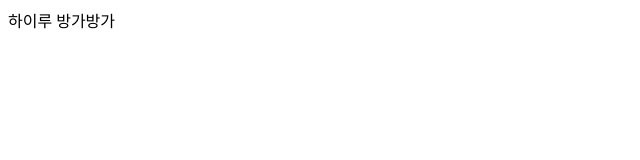
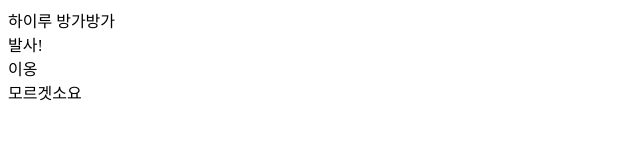
Before and after one commit to SuhyeonPlay/pairplay, a plain HTML site: page index.html in a window 1280 px wide. Shown: the whole page, without its empty margins (0-640 px from the left). Drawn offline with Linux system fonts and the light colour scheme.

Commit message:
궁시렁궁시렁

```diff
--- a/index.html
+++ b/index.html
@@ -8,5 +8,8 @@
 </head>
 <body>
     하이루 방가방가
+    <div> 발사!</div>
+    이옹
+    <div>모르겟소요</div>
 </body>
 </html>
```
